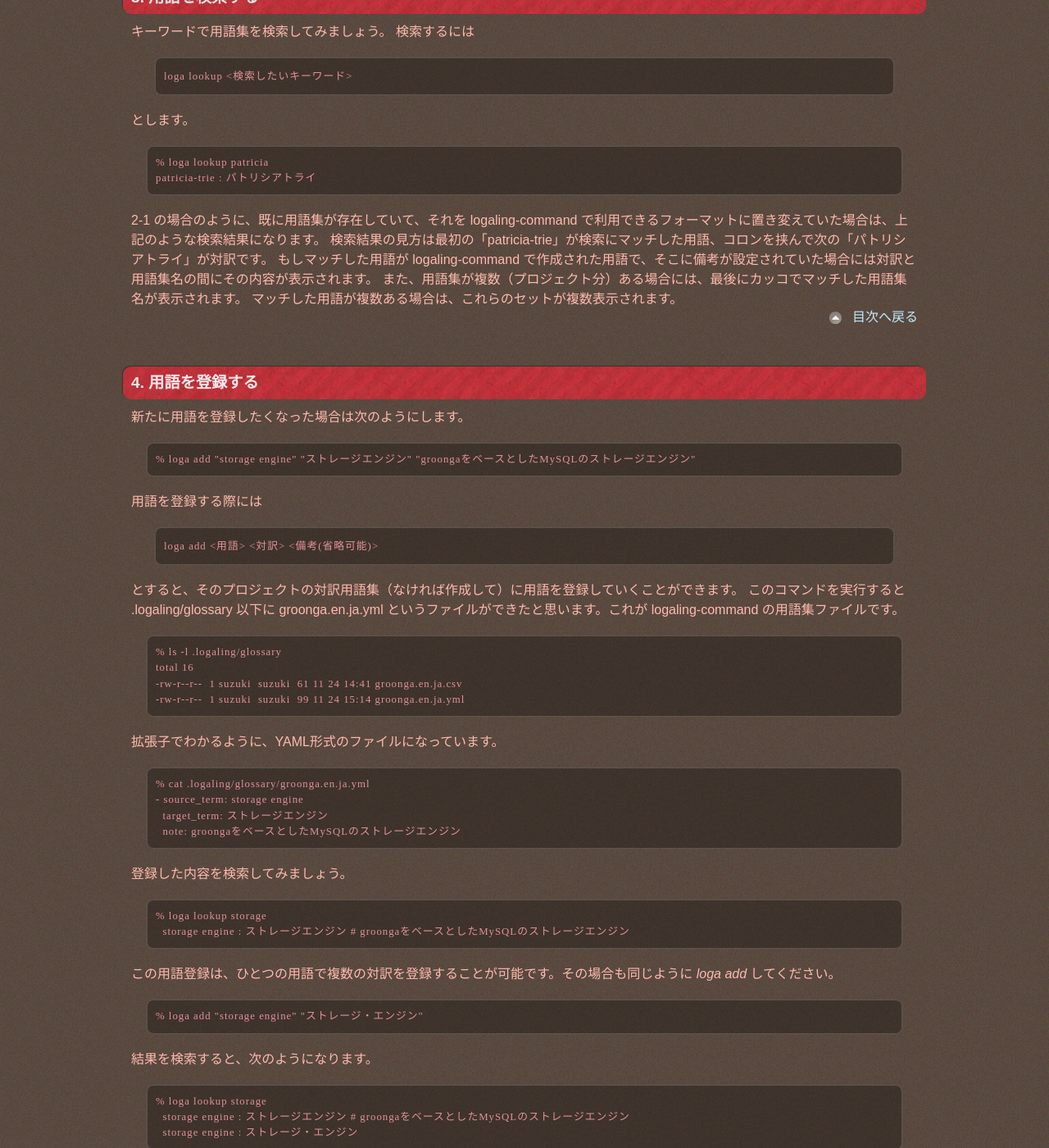
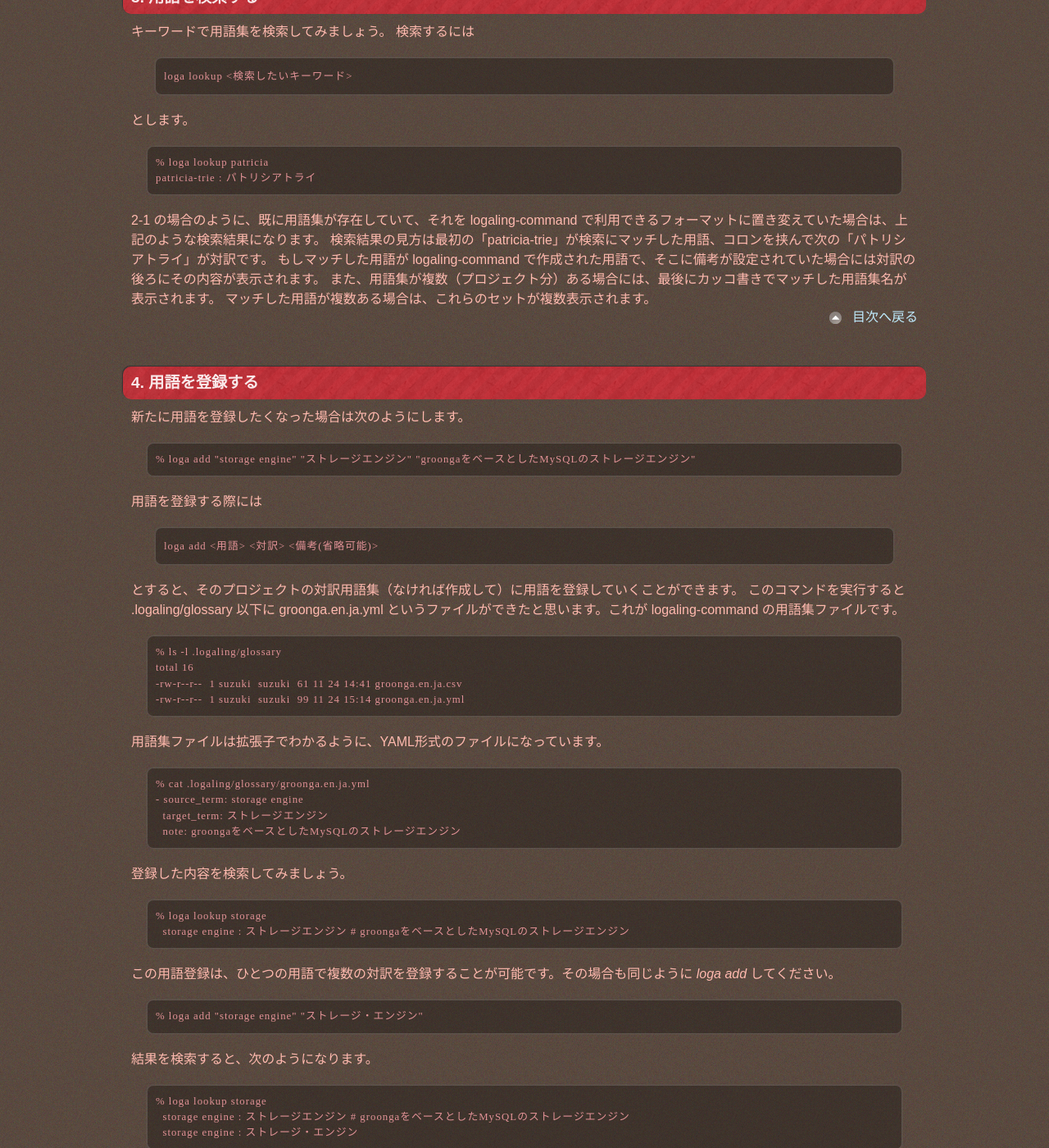
Before and after one commit to logaling/logaling.github.com, a Jekyll site: the page built from tutorial.md, in a window 1280 px wide and 1400 px high, scrolled down 3348 px. Shown: the whole window at 82% size. Built offline with Jekyll 4.4.1, drawn with Linux system fonts in a browser that asks for light colours; Markdown is read by kramdown in place of the engine named in the settings.

Commit message:
[finish #20348291] fix some sentences

```diff
--- a/tutorial.md
+++ b/tutorial.md
@@ -139,8 +139,8 @@ logaling-command では、そのような場合のために、1行1用語ペア
 
 2-1 の場合のように、既に用語集が存在していて、それを logaling-command で利用できるフォーマットに置き変えていた場合は、上記のような検索結果になります。
 検索結果の見方は最初の「patricia-trie」が検索にマッチした用語、コロンを挟んで次の「パトリシアトライ」が対訳です。
-もしマッチした用語が logaling-command で作成された用語で、そこに備考が設定されていた場合には対訳と用語集名の間にその内容が表示されます。
-また、用語集が複数（プロジェクト分）ある場合には、最後にカッコでマッチした用語集名が表示されます。
+もしマッチした用語が logaling-command で作成された用語で、そこに備考が設定されていた場合には対訳の後ろにその内容が表示されます。
+また、用語集が複数（プロジェクト分）ある場合には、最後にカッコ書きでマッチした用語集名が表示されます。
 マッチした用語が複数ある場合は、これらのセットが複数表示されます。
 
 <p class="toTop"><a href="#index">目次へ戻る</a></p>
@@ -164,7 +164,7 @@ logaling-command では、そのような場合のために、1行1用語ペア
 	-rw-r--r--  1 suzuki  suzuki  61 11 24 14:41 groonga.en.ja.csv
 	-rw-r--r--  1 suzuki  suzuki  99 11 24 15:14 groonga.en.ja.yml
 
-拡張子でわかるように、YAML形式のファイルになっています。
+用語集ファイルは拡張子でわかるように、YAML形式のファイルになっています。
 
 	% cat .logaling/glossary/groonga.en.ja.yml
 	- source_term: storage engine
```
